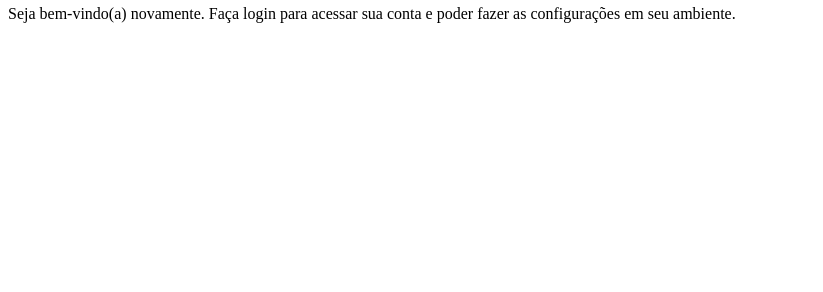
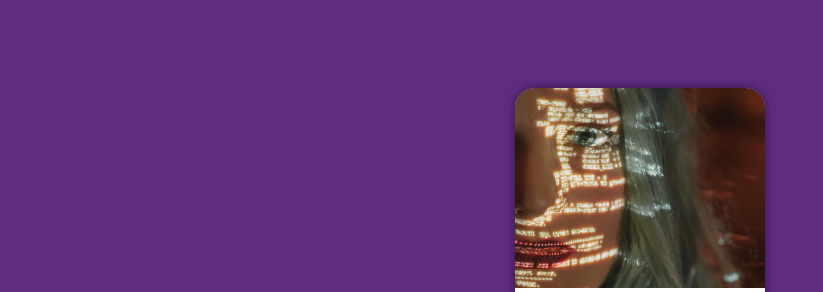
Before and after one commit to Cascales-00/projeto-login, a plain HTML site: page index.html in a window 1280 px wide. Shown: the part 62-354 px from the top of the page, without its empty margins (0-823 px from the left). Drawn offline with Linux system fonts and the light colour scheme.

Commit message:
Update style.css

```diff
--- a/estilos/style.css
+++ b/estilos/style.css
@@ -5,3 +5,50 @@
     Verde: #49a09d
     Lilás: #5f2c82
 */
+
+* {
+    font-family: system-ui, -apple-system, BlinkMacSystemFont, 'Segoe UI', Roboto, Oxygen, Ubuntu, Cantarell, 'Open Sans', 'Helvetica Neue', sans-serif;
+    padding: 0px;
+    margin: 0px;
+    box-sizing: border-box;
+}
+
+body, html {
+    background-color:#5f2c82;
+    height: 100vh;
+    width: 100vw;
+}
+
+main {
+    position: relative;
+    height: 100vh;
+    width: 100vw;
+}
+
+section#login {
+    background-color: white;
+    width: 250px;
+    height: 500px;
+    border-radius: 20px;
+    position: absolute;
+    top: 50%;
+    left: 50%;
+    transform: translate(-50%, -50%);
+    overflow: hidden;
+    box-shadow: 0px 0px 10px rgba(0, 0, 0, 0.507);
+}
+
+section#login > div#imagem {
+    display: block;
+    background: #5f2c82 url(../imagens/rosto.jpg) no-repeat;
+    background-position: center;
+    height: 200px;
+    background-size: cover;
+
+}
+
+section#login > div#formulario {
+    display: block;
+    padding: 10px;
+
+}
```
